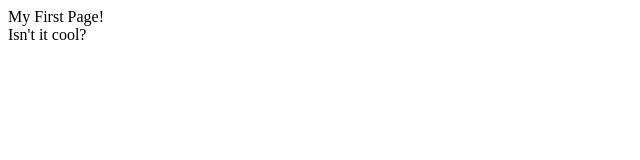
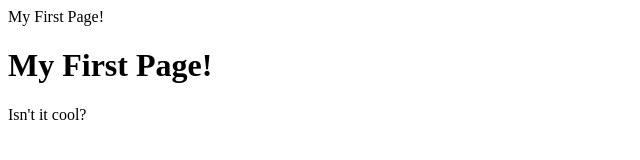
Before and after one commit to Sarah-Lopez/My-First-Page-, a plain HTML site: page Index.html in a window 1280 px wide. Shown: the whole page, without its empty margins (0-640 px from the left). Drawn offline with Linux system fonts and the light colour scheme.

Commit message:
Second file change

```diff
--- a/Index.html
+++ b/Index.html
@@ -1,6 +1,15 @@
 <!DOCTYPE html>
 <html lang="en-us">
 
+
 <head>My First Page!</head>
 
-<div>Isn't it cool?</div>
+<body>
+
+    <h1>My First Page!</h1>
+
+    <P>Isn't it cool?</P>
+
+</body>
+
+</html>
```
